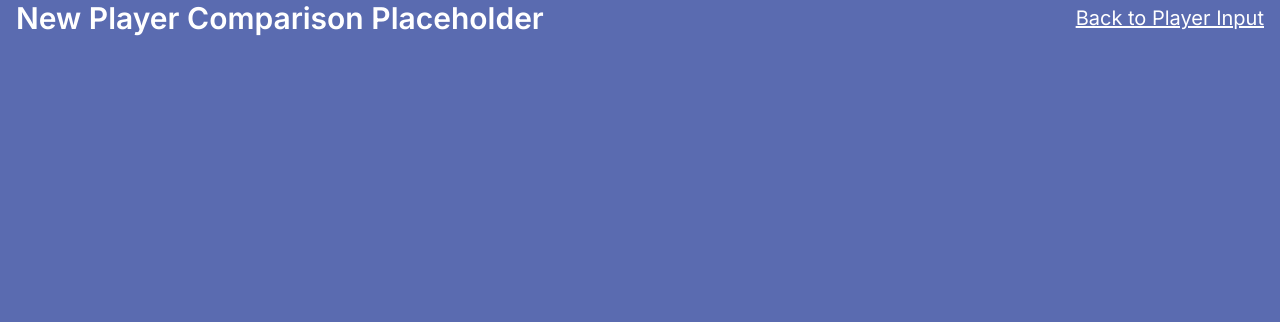
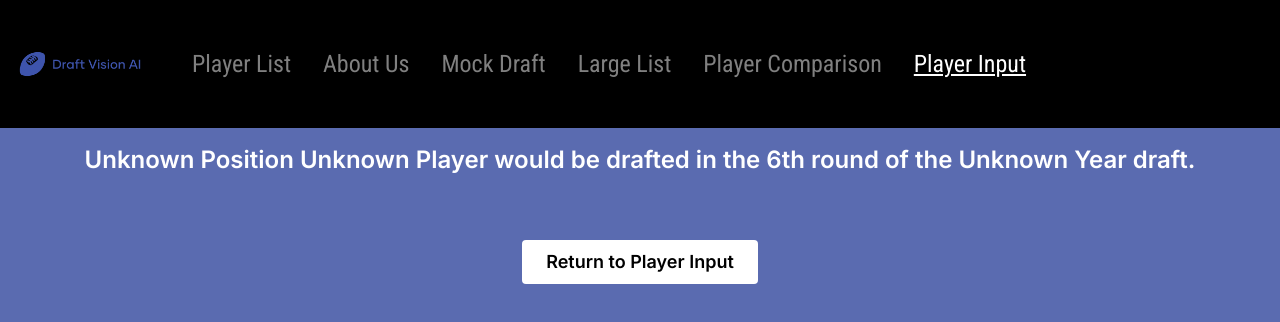
Before and after one commit to joshuamoorehead/draft-vision-ai-capstone, a React (Create React App) app in the folder draftvision_frontend/: page /newplayercomp in a window 1280 px wide. Shown: the top 322 px of the page. Built offline with nearby package versions, Linux system fonts and the light colour scheme.

Commit message:
Closes #71, working simple player input tool

```diff
--- a/draftvision_frontend/src/components/PlayerInput/NewPlayerComp.jsx
+++ b/draftvision_frontend/src/components/PlayerInput/NewPlayerComp.jsx
@@ -1,19 +1,75 @@
 import React, { useState, useEffect } from "react";
-import { Link, useNavigate } from "react-router-dom";
+import { Link, useNavigate, useLocation } from "react-router-dom";
 import '../../styles/main.css';
+import { dvailogo } from '../Logos';
 
 const NewPlayerComp = () => {
+
+  const location = useLocation();
+  const playerName = location.state?.name || 'Unknown Player';
+  const playerPosition = location.state?.position || "Unknown Position";
+  const playerYear = location.state?.year || "Unknown Year";
+  const [draftRound, setDraftRound] = useState(null);
+  const navigate = useNavigate();
+
+  const returnToPage = () => {
+    navigate("/playerinput");
+  };
+
+  const getRoundSuffix = (round) => {
+    //if (round >= 11 && round <= 13) return `${round}th`;
+    const lastDigit = round % 10;
+
+    switch (lastDigit) {
+        case 1:
+            return `${round}st`;
+        case 2:
+            return `${round}nd`;
+        case 3:
+            return `${round}rd`;
+        default:
+            return `${round}th`;
+    }
+};
+
+  useEffect(() => {
+    const randomRound = Math.floor(Math.random() * 7) + 1;
+    setDraftRound(randomRound);
+    }, []);
+
   return(
-    <div className="min-h-screen bg-[#5A6BB0] text-white">
-      <div className="container mx-auto px-4 h-full flex items-center">
-        <h1 className="text-3xl font-bold text-white text-center">New Player Comparison Placeholder</h1>
-        <div className="ml-auto">
-          <Link to="/PlayerInput" className="text-xl text-white underline">
-            Back to Player Input
-          </Link>
-        </div>
+    <div className="min-h-screen bg-[#5A6BB0]">
+            {/* Header */}
+                  <div className="w-full h-32 bg-black">
+                    <div className="container mx-auto px-4 h-full flex items-center">
+                      <img src={dvailogo} alt="Draft Vision AI Logo" className="h-32 w-32" />
+                      <div className="flex space-x-8 text-white ml-12">
+                        <Link to="/" className="text-2xl font-roboto-condensed opacity-50">Player List</Link>
+                        <Link to="/about" className="text-2xl font-roboto-condensed opacity-50">About Us</Link>
+                        <Link to="/mockdraft" className="text-2xl font-roboto-condensed opacity-50">Mock Draft</Link>
+                        <Link to="/largelist" className="text-2xl font-roboto-condensed opacity-50">Large List</Link>
+                        <Link to="/playercompare" className="text-2xl font-roboto-condensed opacity-50">Player Comparison</Link>
+                        <Link to="/playerinput" className="text-2xl font-roboto-condensed underline">Player Input</Link>
+                      </div>
+                    </div>
+                  </div>
+
+            <h1 className="text-2xl font-bold mb-4 text-white text-center mt-4">
+            {playerPosition} {playerName} would be drafted in the {getRoundSuffix(draftRound)} round of the {playerYear} draft.
+            </h1>
+
+
+            <div className="container mx-auto px-4 mt-8 text-center">
+            {/* Return to other page */}
+            <button
+            onClick={returnToPage}
+            className="mt-8 px-6 py-2 bg-white text-black text-lg font-semibold rounded hover:bg-gray-200"
+            >
+            Return to Player Input
+            </button>
+            </div>
       </div>
-    </div>
+
   );
 };
 
--- a/draftvision_frontend/src/components/PlayerInput/PlayerInput.jsx
+++ b/draftvision_frontend/src/components/PlayerInput/PlayerInput.jsx
@@ -7,6 +7,7 @@ const PlayerInput = () => {
   const [name, setName] = useState('');
   const [position, setPosition] = useState(''); // Selected position
   const [year, setYear] = useState('2024'); // Selected draft year
+  const [stat1, setStat1] = useState('');
   const navigate = useNavigate();
 
   const renderPositionSpecificFields = () => {
@@ -123,6 +124,7 @@ const PlayerInput = () => {
   const handleNewPlayer = () => {
     switch(position) {
       case 'QB':
+
       case 'RB':
       case 'WR':
       case 'TE':
@@ -131,11 +133,18 @@ const PlayerInput = () => {
       case 'CB':
       case 'S':
       case 'OL':
-        navigate("/newplayercomp", { state: { name } });
+        navigate("/newplayercomp", { state: { name, position } });
+        break;
       default:
+        navigate("/newplayercomp", { state: { name, position } })
         return;
     }
   };
+
+  const handleSimplePlayer = () => {
+    navigate("/newplayercomp", { state: { name, position, year } })
+    return;
+  }
 
   return (
     <div className="min-h-screen bg-[#5A6BB0]">
@@ -153,7 +162,10 @@ const PlayerInput = () => {
         </div>
       </div>
       <div className="container px-8 mt-8 space-y-3">
-        <h1 className="text-2xl text-white">Create a Player</h1>
+      <h1 className="text-4xl text-white font-bold mb-4 mt-8 text-center">Player Input</h1>
+        <p className="text-white text-lg mb-4 text-center">
+          Create your own player with inputted stats and see where they would get drafted in a draft class.
+        </p>
         <div className="grid grid-cols-1 sm:grid-cols-3 gap-4">
           <div>
             <label className="text-sm text-white font-medium">Name</label>
@@ -191,7 +203,7 @@ const PlayerInput = () => {
       <div className="container mx-auto px-4 mt-8 text-center">
         {/* Generate New Player */}
         <button
-          onClick={handleNewPlayer}
+          onClick={handleSimplePlayer}
           className="mt-8 px-6 py-2 bg-white text-black text-lg font-semibold rounded hover:bg-gray-200"
         >
           Create
```
